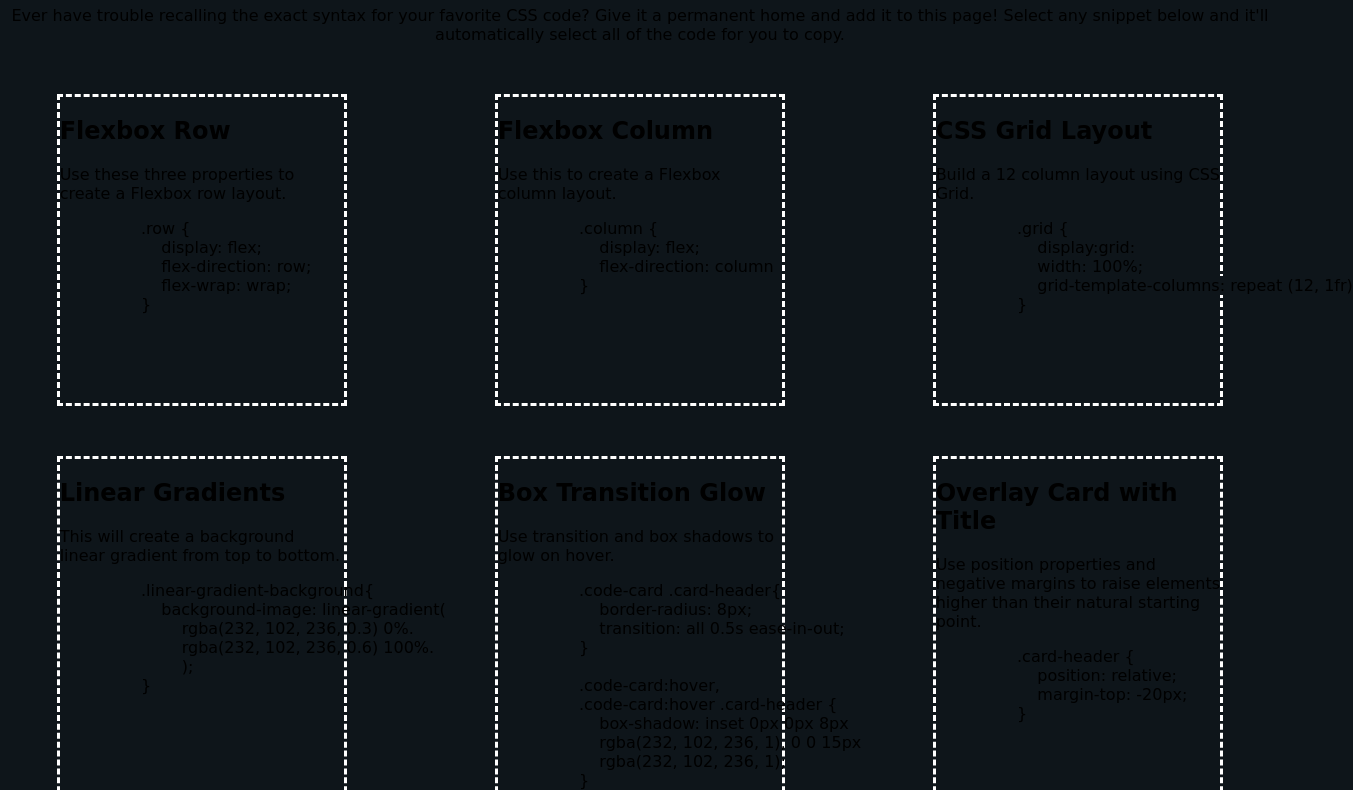
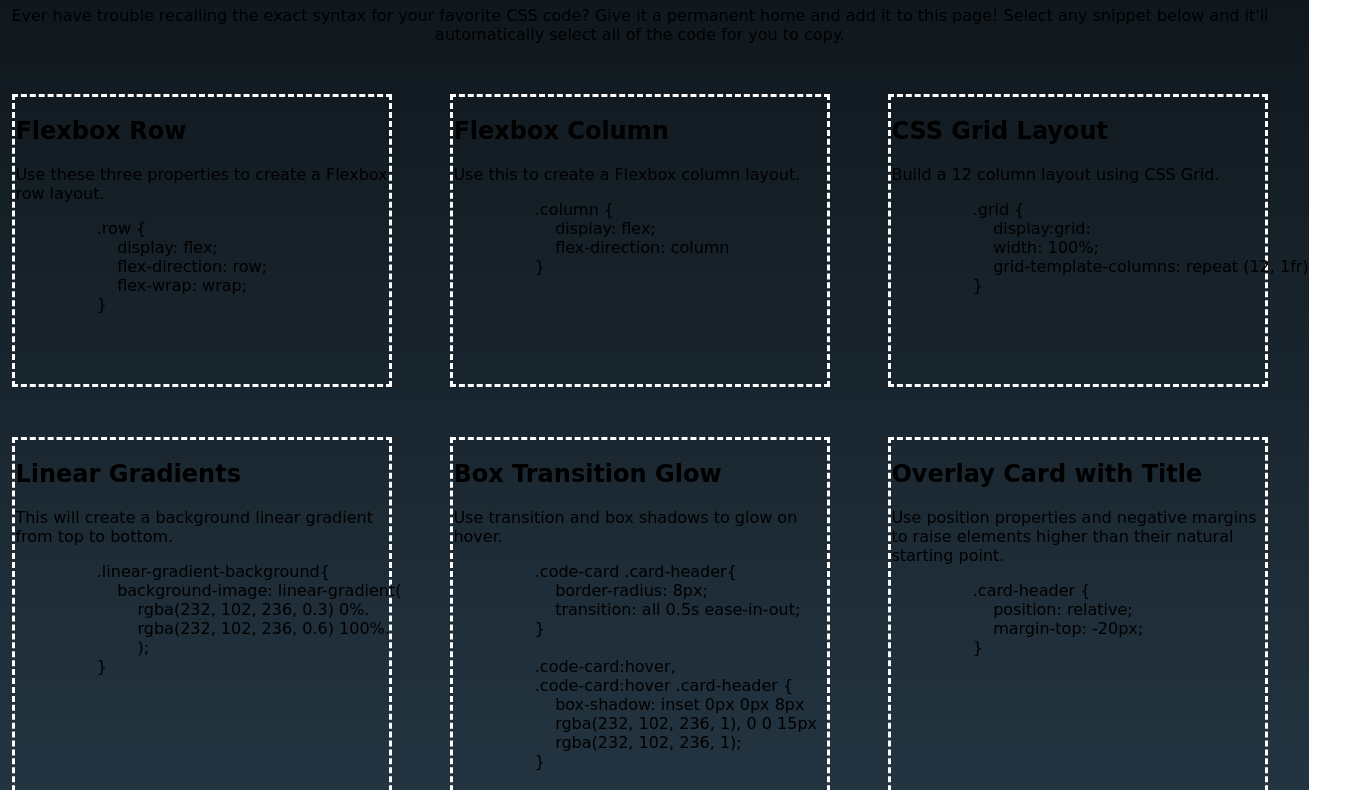
Before and after one commit to PhilipHuang2/CSS-Code-Cheatsheet, a plain HTML site: page index.html in a window 1280 px wide. Shown: the part 75-865 px from the top of the page, 1353 px wide, since content can reach past the window. Drawn offline with Linux system fonts and the light colour scheme; a web font is replaced by a local one.

Commit message:
Added Color gradient to the background

```diff
--- a/assets/style.css
+++ b/assets/style.css
@@ -2,13 +2,15 @@
     --main-color:#F2A600;
     --secondary-color: #E26800;
     --highlight-color: #CA1000;
-    --background-color: #0e151a;
+    --background-color-dark: #0e151a;
+    --background-color-light: #253744;
     --border-color:white;
+    background: linear-gradient(var(--background-color-dark), var(--background-color-light));
 }
 
 * {
     box-sizing: border-box;
-    background-color: var(--background-color);
+    /* background-color: var(--background-color); */
     font-family: 'Bungee Spice', cursive;
     /* font-family: 'Franklin Gothic Medium', 'Arial Narrow', Arial, sans-serif; */
 }
@@ -18,6 +20,7 @@ header {
 }
 
 main {
+
     margin-top: 50px;
     display:flex;
     justify-content: space-around;
@@ -65,7 +68,7 @@ main {
 
 @media screen and (min-width: 992px) {
     .card {
-        width: 23%;
+        width: 30%;
     }
 }
 
```
